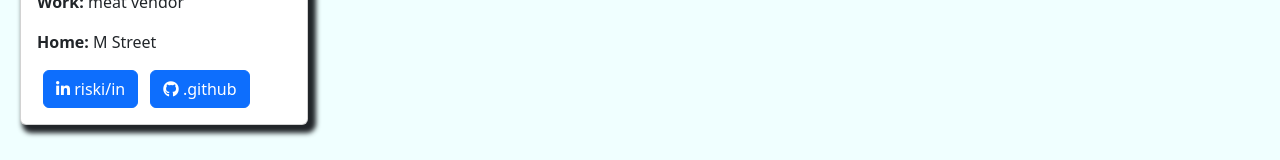
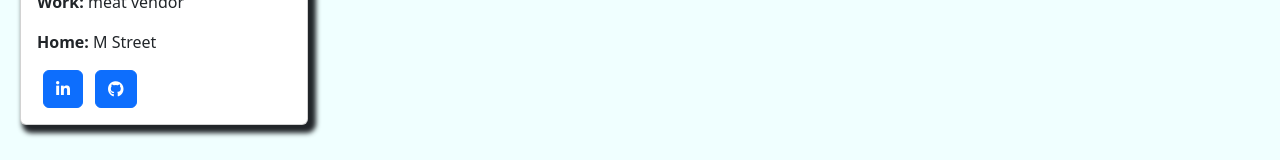
Before and after one commit to Ezra-code/contactlist, a React (Create React App) app: page /details/1 in a window 1280 px wide. Shown: the part 404-564 px from the top of the page. Built offline with nearby package versions, Linux system fonts and the light colour scheme; data requests are answered from the project's data file.

Commit message:
added external links to details links

```diff
--- a/src/components/details.js
+++ b/src/components/details.js
@@ -1,6 +1,6 @@
 import React from "react";
 import { useEffect, useState } from "react";
-import { Link, useParams } from "react-router-dom";
+import {  useParams } from "react-router-dom";
 function Details() {
     const [contact, setContact] = useState("")
     const {id} = useParams()
@@ -17,8 +17,8 @@ function Details() {
                 <p className="card-text"><strong>phone</strong> {contact.number}</p>
                 <p className="card-text"><strong>Work:</strong> {contact.work}</p>
                 <p className="card-text"><strong>Home:</strong> {contact.home}</p>
-                <Link to="www.linkedIn.com" className="btn btn-primary"><strong><i class="fa-brands fa-linkedin-in"></i></strong> {contact.linkedIn}</Link>
-                <Link to="www.github.com"  className="btn btn-primary"><strong><i class="fa-brands fa-github"></i></strong> {contact.gitHub}</Link>
+                <a  href="https://www.linkedIn.com" className="btn btn-primary"><strong><i class="fa-brands fa-linkedin-in"></i></strong> </a>
+                <a  href="https://www.github.com" className="btn btn-primary"><strong><i class="fa-brands fa-github"></i></strong></a>
             </div>
         </div>
     )
```
